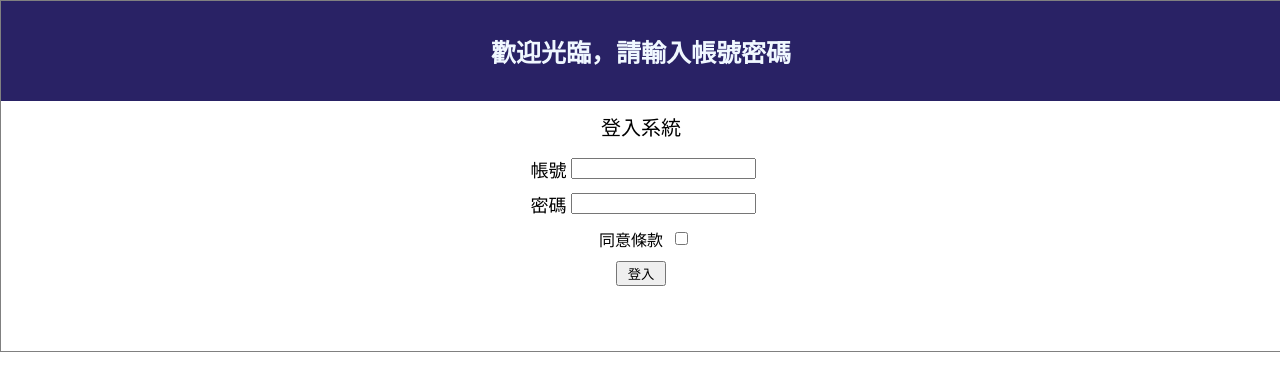
After one commit to WilliamTsai1227/WeHelp-, a FastAPI app: page / in a window 1280 px wide. The commit adds this page. Shown: the top 391 px of the page. Run offline with FastAPI, Linux system fonts and the light colour scheme.

Commit message:
Add files via upload

```diff
--- a/week4/templates/error_page.html
+++ b/week4/templates/error_page.html
@@ -11,7 +11,7 @@
         <div id="title_block"><div id="title_content">失敗頁面</div></div>
         <div id="content_block">
             <div id="error_system_div">{{error_message}}</div>
-            <div id="back_to_login_page"><a href="/logout">返回首頁</a></div>
+            <div id="back_to_login_page"><a href="/signout">返回首頁</a></div>
         </div>
     </div>
 </body>
--- /dev/null
+++ b/week4/templates/home_page.html
@@ -0,0 +1,28 @@
+<!DOCTYPE html>
+<html lang="en">
+<head>
+    <meta charset="UTF-8">
+    <meta name="viewport" content="width=device-width, initial-scale=1.0">
+    <link rel="stylesheet" href="/static/home_page.css">
+    <script src="/static/home_page.js" defer></script>
+    <title>登入頁面</title>
+</head>
+<body>
+    <div id="login_block">
+        <div id="title_block">
+            <div id="title_content">歡迎光臨，請輸入帳號密碼</div>
+        </div>
+        <div id="content_block">
+            <div id="login_system_div">登入系統</div>
+            <div id="login_input_div">
+                <form id="login_input_form"action="/signin" method="post">
+                    <div id="account"><span id="account_text">帳號</span><input type="text" name="account"></div>
+                    <div id="password"><span id="password_text">密碼</span><input type="password" name="password"></div>
+                    <div id="check_box"><span id="check_box_text">同意條款</span><input type="checkbox" name="checkbox"></div>
+                    <div id="button"><button id="login_button" type="submit">登入</button></div>
+                </form>
+            </div>
+        </div>
+    </div>
+</body>
+</html>
--- a/week4/templates/success_page.html
+++ b/week4/templates/success_page.html
@@ -13,7 +13,7 @@
         </div>
         <div id="content_block">
             <div id="login_system_div">恭喜您，成功登入系統</div>
-            <div id="logout"><a href="/logout" >登出系統</a></div>
+            <div id="signout"><a href="/signout" >登出系統</a></div>
         </div>
     </div>
 </body>
```
